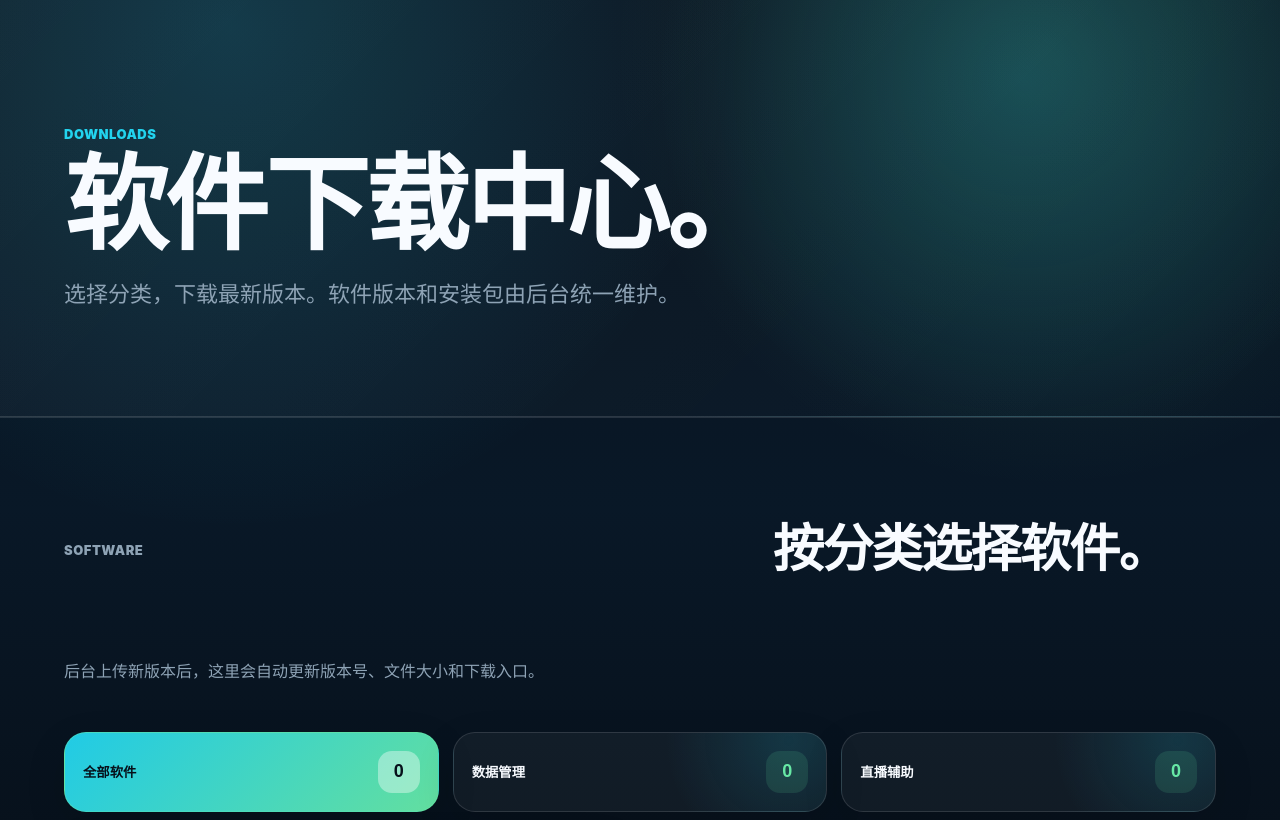
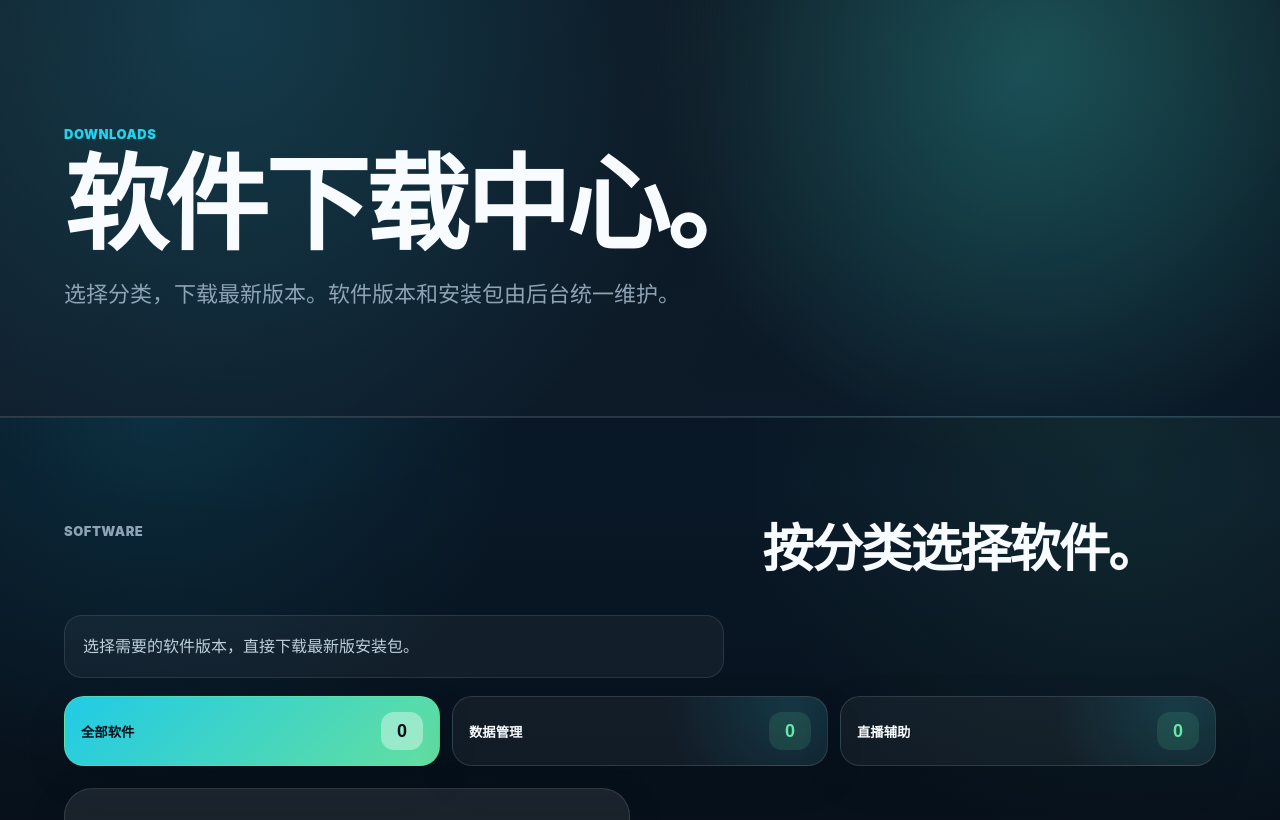
Before and after one commit to Ioveo/dy-ldms-download-site, a website: page public/download.html in a window 1280 px wide. Shown: the part 75-895 px from the top of the page. Drawn offline with Linux system fonts and the light colour scheme; no server answers.

Commit message:
Refine download page layout

```diff
--- a/public/download.html
+++ b/public/download.html
@@ -34,7 +34,7 @@
         <div class="section-head">
           <p class="eyebrow">Software</p>
           <h2>按分类选择软件。</h2>
-          <p>后台上传新版本后，这里会自动更新版本号、文件大小和下载入口。</p>
+          <p>选择需要的软件版本，直接下载最新版安装包。</p>
         </div>
         <div class="category-tabs" id="categoryTabs" aria-label="软件分类"></div>
         <div class="product-grid" id="softwareGrid" aria-live="polite"></div>
--- a/public/styles.css
+++ b/public/styles.css
@@ -371,6 +371,26 @@
   margin-bottom: 30px;
 }
 
+.page-section .section-head {
+  align-items: start;
+  gap: clamp(16px, 3vw, 42px);
+  margin-bottom: 18px;
+}
+
+.page-section .section-head h2 {
+  max-width: 720px;
+}
+
+.page-section .section-head p:not(.eyebrow) {
+  align-self: end;
+  margin: 0;
+  border: 1px solid rgba(255, 255, 255, 0.1);
+  border-radius: 18px;
+  padding: 16px 18px;
+  background: rgba(255, 255, 255, 0.045);
+  color: #bdd0dc;
+}
+
 .feature-grid,
 .product-grid,
 .license-grid {
@@ -389,21 +409,21 @@
 .category-tabs {
   display: grid;
   grid-template-columns: repeat(auto-fit, minmax(170px, 1fr));
-  gap: 14px;
-  margin-bottom: 26px;
+  gap: 12px;
+  margin-bottom: 22px;
 }
 
 .category-tabs button {
   position: relative;
   overflow: hidden;
   display: flex;
-  min-height: 76px;
+  min-height: 68px;
   align-items: center;
   justify-content: space-between;
   gap: 16px;
   border: 1px solid rgba(255, 255, 255, 0.12);
-  border-radius: 22px;
-  padding: 18px;
+  border-radius: 20px;
+  padding: 15px 16px;
   color: var(--muted);
   background:
     radial-gradient(circle at 90% 10%, rgba(34, 211, 238, 0.14), transparent 36%),
@@ -431,9 +451,9 @@
   z-index: 1;
   display: grid;
   min-width: 42px;
-  height: 42px;
+  height: 38px;
   place-items: center;
-  border-radius: 14px;
+  border-radius: 13px;
   color: var(--green);
   background: rgba(103, 232, 165, 0.12);
   font-size: 18px;
@@ -453,6 +473,12 @@
 
 .category-tabs button.is-active strong {
   background: rgba(255, 255, 255, 0.38);
+}
+
+.page-section.download {
+  background:
+    radial-gradient(circle at 12% 0%, rgba(34, 211, 238, 0.1), transparent 28%),
+    radial-gradient(circle at 88% 8%, rgba(103, 232, 165, 0.08), transparent 30%);
 }
 
 .license-grid {
```
